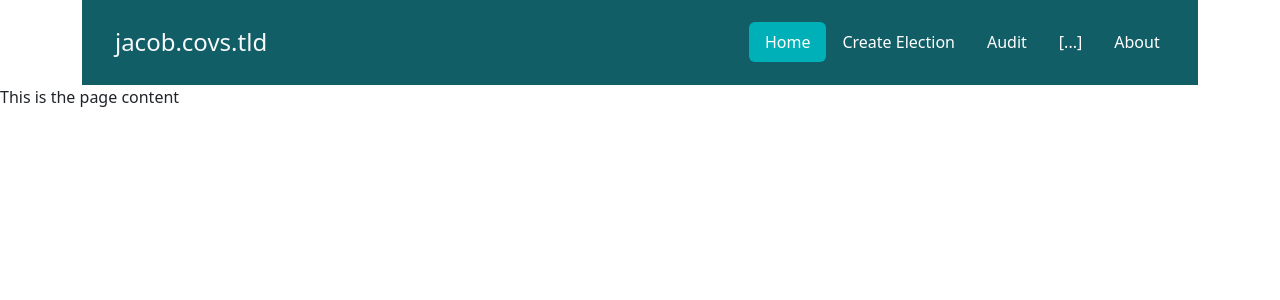
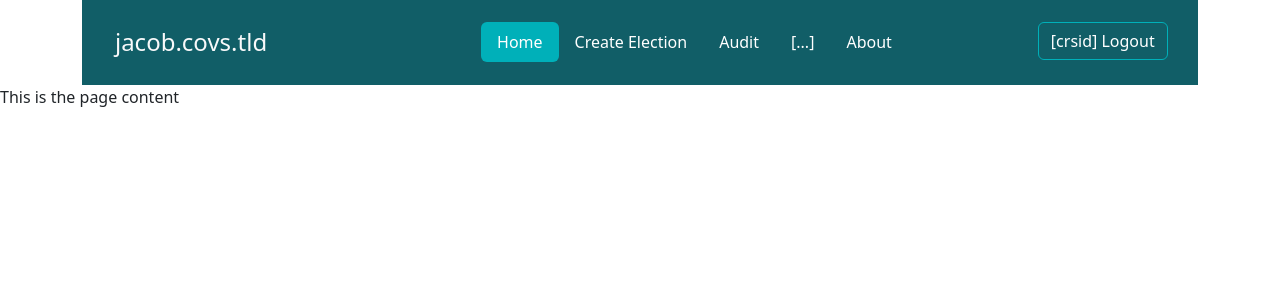
Before and after one commit to camvote/jacob, a Flask app: page / in a window 1280 px wide. Shown: the top 300 px of the page. Run offline with Flask 2, Linux system fonts and the light colour scheme.

Commit message:
added login/out button to titlebar

```diff
--- a/static/style.css
+++ b/static/style.css
@@ -14,8 +14,18 @@ colours: page 16 & 18
     padding-left:7%;
 }
 
-#override-nav{
+#override-nav {
     --bs-nav-pills-link-active-bg: #00B0B9;
     --bs-nav-link-color: white;
     --bs-nav-link-hover-color: #00B0B9;
 }
+
+#override-login {
+    --bs-btn-color: white;
+    --bs-btn-border-color: #00B0B9;
+
+    --bs-btn-hover-color: white;
+    --bs-btn-hover-bg: #00B0B9;
+    --bs-btn-hover-border-color: white;
+
+}
--- a/templates/index.html
+++ b/templates/index.html
@@ -12,13 +12,17 @@
                 <span class="fs-4">jacob.covs.tld</span> <!-- TEMP:REPLACE -->
             </a>
 
-            <ul class="nav nav-pills" id="override-nav"> <!-- TODO fill out with correct links! --> <!-- TEMP:REPLACE multiple: -->
+            <ul class="nav nav-pills justify-content-cente" id="override-nav"> <!-- TODO fill out with correct links! --> <!-- TEMP:REPLACE multiple: -->
                 <li class="nav-item"><a href="#" class="nav-link active" aria-current="page">Home</a></li>
                 <li class="nav-item"><a href="#" class="nav-link">Create Election</a></li>
                 <li class="nav-item"><a href="#" class="nav-link">Audit</a></li>
                 <li class="nav-item"><a href="#" class="nav-link">[...]</a></li>
                 <li class="nav-item"><a href="#" class="nav-link">About</a></li>
             </ul>
+
+            <div class="col-md-3 text-end">
+                <button type="button" class="btn btn-outline-primary me-2" id="override-login">[crsid] Logout</button> <!-- TEMP:REPLACE use as both login and logout buttons-->
+            </div>
         </header>
     </div>
 
```
